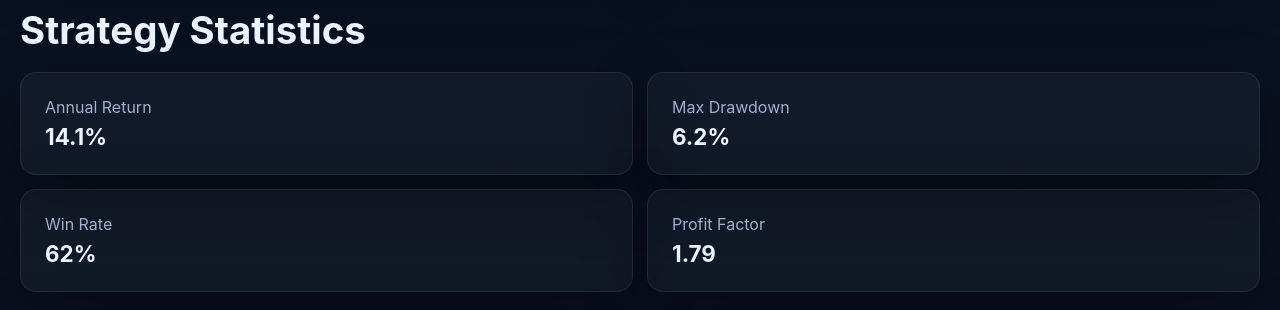
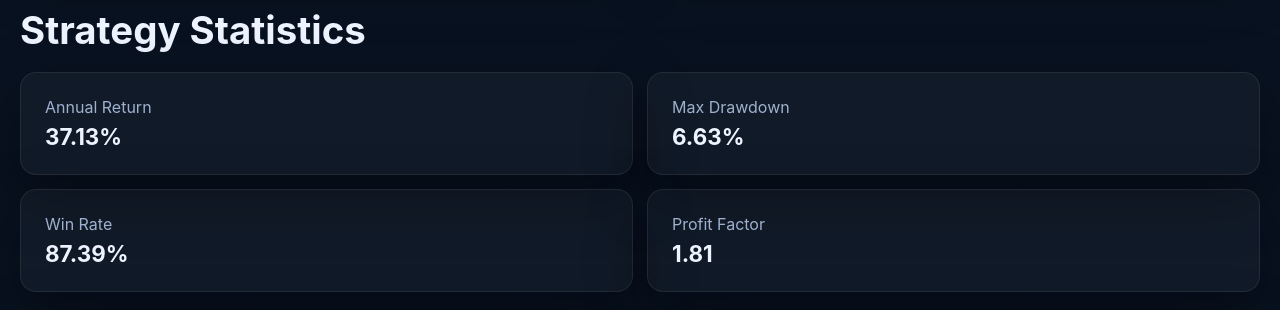
Before and after one commit to giovannimaccioni1989-byte/xeno-system-solution, a React (Vite) app: page /expert-advisors/Asgard in a window 1280 px wide. Shown: the part 1360-1670 px from the top of the page. Built offline with nearby package versions, Linux system fonts and the light colour scheme.

Commit message:
Update advisors.js

```diff
--- a/src/data/advisors.js
+++ b/src/data/advisors.js
@@ -20,10 +20,10 @@ export const advisors = [
       'Operational logic aimed at disciplined execution conditions',
     ],
     performance: {
-      returnRate: '12.4%',
-      maxDrawdown: '5.8%',
-      winRate: '67%',
-      profitFactor: '1.71',
+      returnRate: '17.81%',
+      maxDrawdown: '5.61%',
+      winRate: '94.98%',
+      profitFactor: '2.43',
     },
   },
   {
@@ -47,10 +47,10 @@ export const advisors = [
       'Focus on avoiding impulsive overexposure',
     ],
     performance: {
-      returnRate: '10.9%',
-      maxDrawdown: '4.9%',
-      winRate: '64%',
-      profitFactor: '1.63',
+      returnRate: '44.26%',
+      maxDrawdown: '7.99%',
+      winRate: '90.84%',
+      profitFactor: '2.07',
     },
   },
   {
@@ -74,10 +74,10 @@ export const advisors = [
       'Designed to fit a serious corporate trading offering',
     ],
     performance: {
-      returnRate: '14.1%',
-      maxDrawdown: '6.2%',
-      winRate: '62%',
-      profitFactor: '1.79',
+      returnRate: '37.13%',
+      maxDrawdown: '6.63%',
+      winRate: '87.39%',
+      profitFactor: '1.81',
     },
   },
   {
@@ -101,10 +101,10 @@ export const advisors = [
       'Technology-oriented trading workflow',
     ],
     performance: {
-      returnRate: '11.7%',
-      maxDrawdown: '5.1%',
-      winRate: '66%',
-      profitFactor: '1.68',
+      returnRate: '49.55%',
+      maxDrawdown: '12.00%',
+      winRate: '86.47%',
+      profitFactor: '2.02',
     },
   },
   {
@@ -155,10 +155,10 @@ export const advisors = [
       'Stability prioritized over unnecessary frequency',
     ],
     performance: {
-      returnRate: '9.8%',
-      maxDrawdown: '3.9%',
-      winRate: '69%',
-      profitFactor: '1.58',
+      returnRate: '18.12%',
+      maxDrawdown: '8.66%',
+      winRate: '95.48%',
+      profitFactor: '2.52',
     },
   },
   {
@@ -182,10 +182,10 @@ export const advisors = [
       'Built for users who want a more assertive profile',
     ],
     performance: {
-      returnRate: '16.2%',
-      maxDrawdown: '8.1%',
-      winRate: '57%',
-      profitFactor: '1.88',
+      returnRate: '42.10%',
+      maxDrawdown: '9.11%',
+      winRate: '93.31%',
+      profitFactor: '2.25',
     },
   },
   {
@@ -209,10 +209,10 @@ export const advisors = [
       'Modern presentation for technology-focused buyers',
     ],
     performance: {
-      returnRate: '13.2%',
-      maxDrawdown: '5.7%',
-      winRate: '63%',
-      profitFactor: '1.73',
+      returnRate: '53.68%',
+      maxDrawdown: '10.73%',
+      winRate: '80.66%',
+      profitFactor: '1.70',
     },
   },
 ]
```
